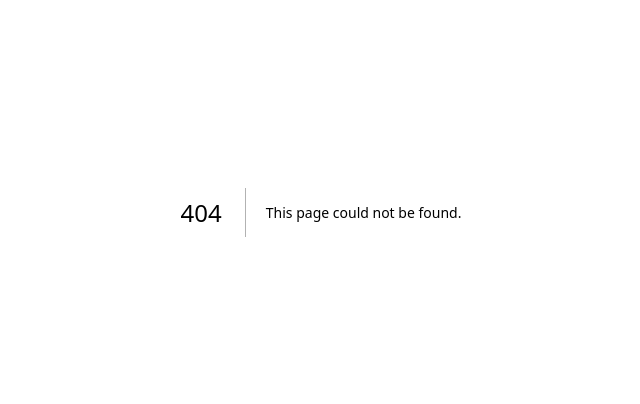
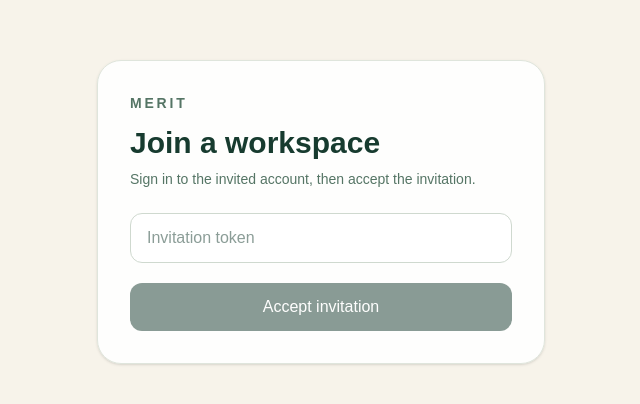
Before and after one commit to capredbeard08/Merit, a Next.js app: page /invite in a window 1280 px wide. Before the commit this address had no page. Shown: the part 188-592 px from the top of the page, without its empty margins (319-959 px from the left). Built offline with nearby package versions, Linux system fonts and the light colour scheme.

Commit message:
feat: add invitation acceptance UI

```diff
--- /dev/null
+++ b/src/app/invite/page.tsx
@@ -0,0 +1,56 @@
+"use client";
+
+import { useState } from "react";
+import { useSearchParams, useRouter } from "next/navigation";
+
+export default function InvitePage() {
+  const params = useSearchParams();
+  const router = useRouter();
+  const [token, setToken] = useState(params.get("token") ?? "");
+  const [message, setMessage] = useState("");
+  const [busy, setBusy] = useState(false);
+
+  async function accept() {
+    setBusy(true);
+    setMessage("");
+    try {
+      const response = await fetch("/api/invitations/accept", {
+        method: "POST",
+        headers: { "content-type": "application/json" },
+        body: JSON.stringify({ token }),
+      });
+      const data = await response.json();
+      if (!response.ok) {
+        setMessage(data.error || "Could not accept invitation.");
+        return;
+      }
+      router.push("/dashboard");
+    } finally {
+      setBusy(false);
+    }
+  }
+
+  return (
+    <main className="flex min-h-screen items-center justify-center bg-[#f7f3ea] px-6 text-[#173b2f]">
+      <section className="w-full max-w-md rounded-3xl border border-[#dfe5dc] bg-white/90 p-8 shadow-sm">
+        <p className="text-sm font-semibold uppercase tracking-[0.2em] text-[#557565]">MERIT</p>
+        <h1 className="mt-3 text-3xl font-semibold">Join a workspace</h1>
+        <p className="mt-2 text-sm text-[#557565]">Sign in to the invited account, then accept the invitation.</p>
+        <input
+          value={token}
+          onChange={(event) => setToken(event.target.value)}
+          placeholder="Invitation token"
+          className="mt-6 w-full rounded-xl border border-[#cfd9cf] bg-white px-4 py-3 outline-none focus:border-[#557565]"
+        />
+        {message && <p className="mt-3 text-sm text-red-700">{message}</p>}
+        <button
+          onClick={accept}
+          disabled={!token || busy}
+          className="mt-5 w-full rounded-xl bg-[#173b2f] px-4 py-3 font-medium text-white disabled:opacity-50"
+        >
+          {busy ? "Joining…" : "Accept invitation"}
+        </button>
+      </section>
+    </main>
+  );
+}
```
